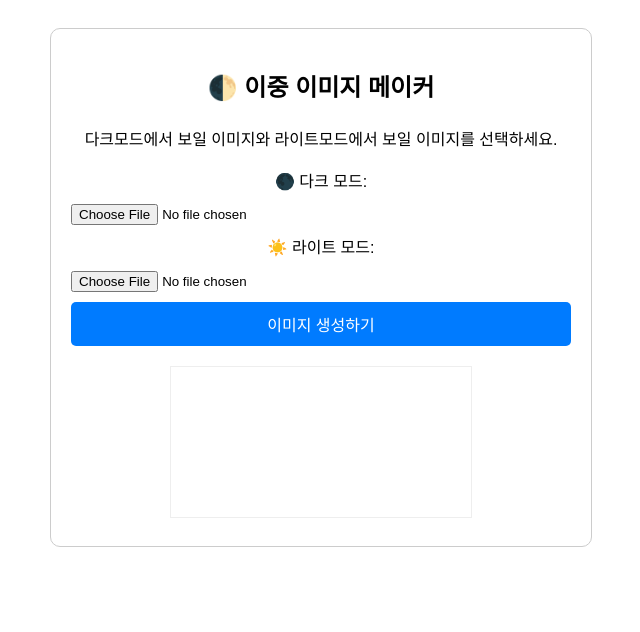
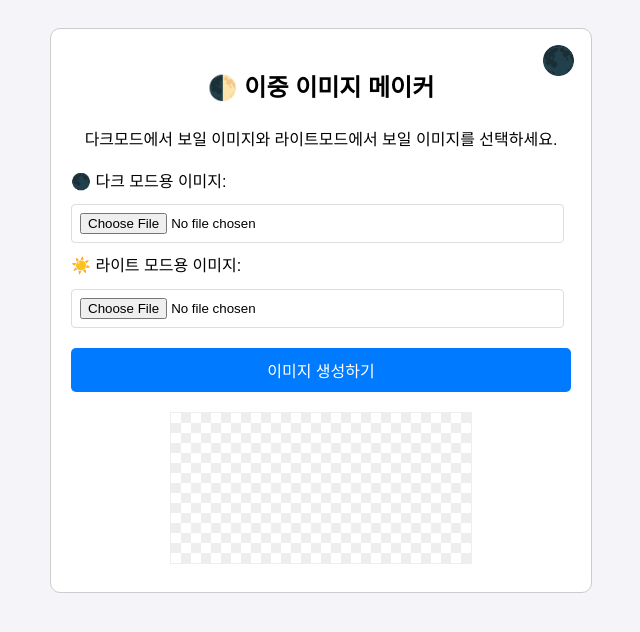
Before and after one commit to mikotolover/Image-generator, a plain HTML site: page index.html in a window 1280 px wide. Shown: the whole page, without its empty margins (319-959 px from the left). Drawn offline with Linux system fonts and the light colour scheme.

Commit message:
index.html 업데이트

```diff
--- a/index.html
+++ b/index.html
@@ -5,42 +5,122 @@
     <meta name="viewport" content="width=device-width, initial-scale=1.0">
     <title>이중 이미지 메이커</title>
     <style>
-        body { font-family: sans-serif; text-align: center; padding: 20px; line-height: 1.6; }
-        .container { max-width: 500px; margin: 0 auto; border: 1px solid #ccc; padding: 20px; border-radius: 10px; }
-        input { margin: 10px 0; width: 100%; }
-        button { background: #007BFF; color: white; border: none; padding: 10px 20px; border-radius: 5px; cursor: pointer; width: 100%; font-size: 16px; }
-        button:hover { background: #0056b3; }
-        canvas { max-width: 100%; margin-top: 20px; border: 1px solid #eee; }
-        #downloadBtn { display: none; background: #28a745; margin-top: 10px; text-decoration: none; color: white; padding: 10px; border-radius: 5px; }
+        body { font-family: sans-serif; text-align: center; padding: 20px; line-height: 1.6; background-color: #f4f4f9; }
+        /* container에 relative 포지션 추가: 버튼을 절대 위치로 배치하기 위함 */
+        .container {
+            max-width: 500px;
+            margin: 0 auto;
+            border: 1px solid #ccc;
+            padding: 20px;
+            border-radius: 10px;
+            background: white;
+            position: relative; /* 중요 */
+        }
+
+        /* 새로 추가된 미리보기 토글 버튼 스타일 */
+        #previewToggleBtn {
+            position: absolute;
+            top: 15px;
+            right: 15px;
+            background: transparent;
+            border: none;
+            font-size: 28px;
+            cursor: pointer;
+            padding: 0;
+            width: auto; /* 기본 버튼 스타일 덮어쓰기 */
+            height: auto;
+            color: #333;
+            transition: transform 0.3s ease;
+        }
+        #previewToggleBtn:hover {
+            background: transparent;
+            transform: scale(1.1) rotate(15deg);
+        }
+
+        input { margin: 10px 0; width: 95%; padding: 8px; border: 1px solid #ddd; border-radius: 4px;}
+        button.gen-btn { background: #007BFF; color: white; border: none; padding: 10px 20px; border-radius: 5px; cursor: pointer; width: 100%; font-size: 16px; margin-top: 10px;}
+        button.gen-btn:hover { background: #0056b3; }
+
+        /* 캔버스 스타일 수정 및 배경색 전환 트랜지션 추가 */
+        canvas {
+            max-width: 100%;
+            margin-top: 20px;
+            border: 1px solid #eee;
+            /* 배경색이 부드럽게 바뀌도록 설정 */
+            transition: background-color 0.3s ease, border-color 0.3s ease;
+            /* 기본 밝은 배경 (투명/흰색) */
+            background-color: #ffffff;
+            background-image: linear-gradient(45deg, #eee 25%, transparent 25%, transparent 75%, #eee 75%, #eee), linear-gradient(45deg, #eee 25%, transparent 25%, transparent 75%, #eee 75%, #eee);
+            background-size: 20px 20px;
+            background-position: 0 0, 10px 10px;
+        }
+
+        /* 다크 모드 미리보기 클래스 */
+        canvas.dark-preview {
+            background-color: #222222; /* 어두운 배경색 */
+            background-image: none; /* 체크무늬 제거 */
+            border-color: #444;
+        }
+
+        #downloadBtn { display: none; background: #28a745; margin-top: 15px; text-decoration: none; color: white; padding: 12px; border-radius: 5px; font-weight: bold; display: block; width: 100%; box-sizing: border-box;}
+        #downloadBtn:hover { background: #218838; }
+        .hidden { display: none !important; }
     </style>
 </head>
 <body>
 
 <div class="container">
+    <button id="previewToggleBtn" title="배경색 전환 (다크/라이트)">🌑</button>
+
     <h2>🌓 이중 이미지 메이커</h2>
     <p>다크모드에서 보일 이미지와 라이트모드에서 보일 이미지를 선택하세요.</p>
 
-    <label>🌑 다크 모드:</label>
-    <input type="file" id="darkInput" accept="image/*">
+    <div style="text-align: left; display: inline-block; width: 100%;">
+        <label>🌑 다크 모드용 이미지:</label>
+        <input type="file" id="darkInput" accept="image/*">
 
-    <label>☀️ 라이트 모드:</label>
-    <input type="file" id="lightInput" accept="image/*">
+        <label>☀️ 라이트 모드용 이미지:</label>
+        <input type="file" id="lightInput" accept="image/*">
+    </div>
 
-    <button onclick="processImages()">이미지 생성하기</button>
+    <button class="gen-btn" onclick="processImages()">이미지 생성하기</button>
 
     <canvas id="resultCanvas"></canvas>
-    <a id="downloadBtn">결과 저장하기</a>
+    <a id="downloadBtn" class="hidden">결과 저장하기</a>
 </div>
 
 <script>
+// --- 기능 추가 부분 시작 ---
+let isDarkModePreview = false;
+const toggleBtn = document.getElementById('previewToggleBtn');
+const canvasElement = document.getElementById('resultCanvas');
+
+toggleBtn.addEventListener('click', () => {
+    isDarkModePreview = !isDarkModePreview;
+    if (isDarkModePreview) {
+        // 다크 모드 미리보기 켜기
+        canvasElement.classList.add('dark-preview');
+        toggleBtn.textContent = '☀️'; // 아이콘을 해 모양으로 변경
+    } else {
+        // 라이트 모드 미리보기 켜기 (기본)
+        canvasElement.classList.remove('dark-preview');
+        toggleBtn.textContent = '🌑'; // 아이콘을 달 모양으로 변경
+    }
+});
+// --- 기능 추가 부분 끝 ---
+
+
 async function processImages() {
     const darkFile = document.getElementById('darkInput').files[0];
     const lightFile = document.getElementById('lightInput').files[0];
+    const downloadBtn = document.getElementById('downloadBtn');
 
     if (!darkFile || !lightFile) {
         alert("이미지 두 개를 모두 골라주세요");
         return;
     }
+
+    // 이미지 처리 중 로딩 표시 등을 원한다면 여기에 추가
 
     const loadImage = (file) => new Promise((resolve) => {
         const img = new Image();
@@ -92,10 +172,9 @@ async function processImages() {
     const pad = (n) => String(n).padStart(2, '0');
     const timestamp = `${now.getFullYear()}${pad(now.getMonth() + 1)}${pad(now.getDate())}_${pad(now.getHours())}${pad(now.getMinutes())}${pad(now.getSeconds())}`;
 
-    const downloadBtn = document.getElementById('downloadBtn');
     downloadBtn.href = canvas.toDataURL("image/png");
     downloadBtn.download = `dual_image_${timestamp}.png`;
-    downloadBtn.style.display = "block";
+    downloadBtn.classList.remove('hidden'); // 생성 후 버튼 표시
 }
 </script>
 
```
